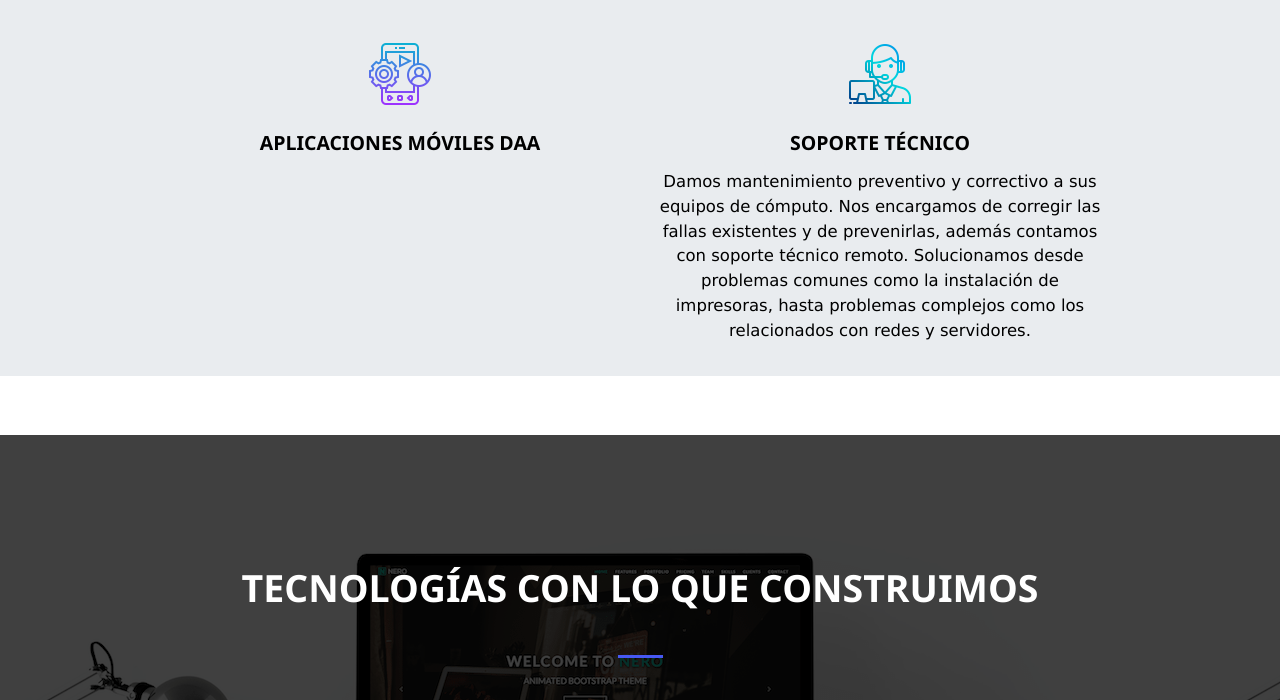
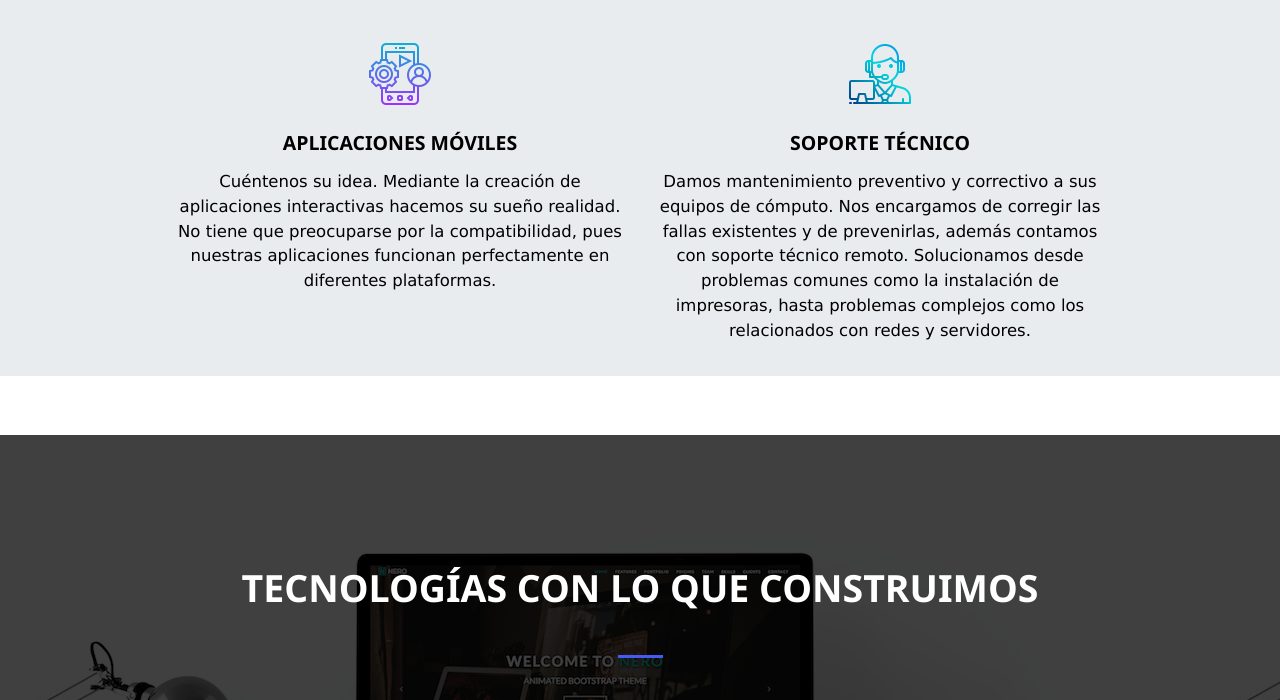
Before and after one commit to ralemangzz/sada, a plain HTML site: page index.html in a window 1280 px wide. Shown: the part 1842-2542 px from the top of the page. Drawn offline with nearby package versions, Linux system fonts and the light colour scheme.

Commit message:
Actualice Saul

```diff
--- a/index.html
+++ b/index.html
@@ -158,8 +158,10 @@ data-interval="7000">
 			  <i class="fa-3x">
 				  <img src="./img/movil.png" class="servicios">
 			  </i>
-			  <h3><b>Aplicaciones móviles daa</b></h3>
-			  <p></p>
+			  <h3><b>Aplicaciones móviles</b></h3>
+			  <p>Cuéntenos su idea. Mediante la creación de aplicaciones interactivas hacemos su sueño realidad.
+				  No tiene que preocuparse por la compatibilidad, pues nuestras aplicaciones funcionan
+				  perfectamente en diferentes plataformas.</p>
 			</div>
 		  </div>
 		  <div class="col-md-6">
```
